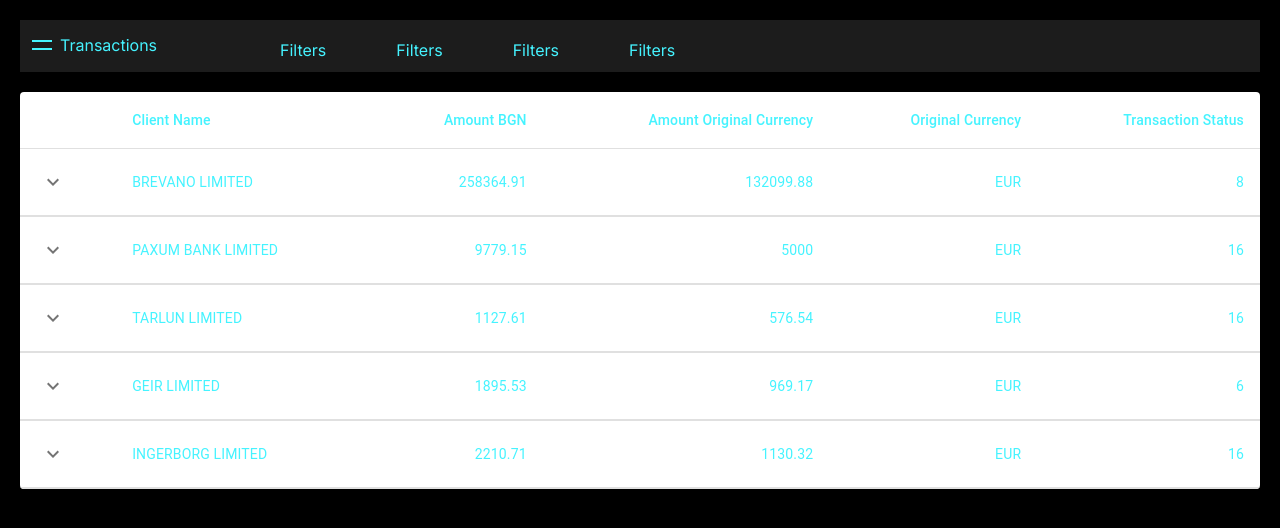
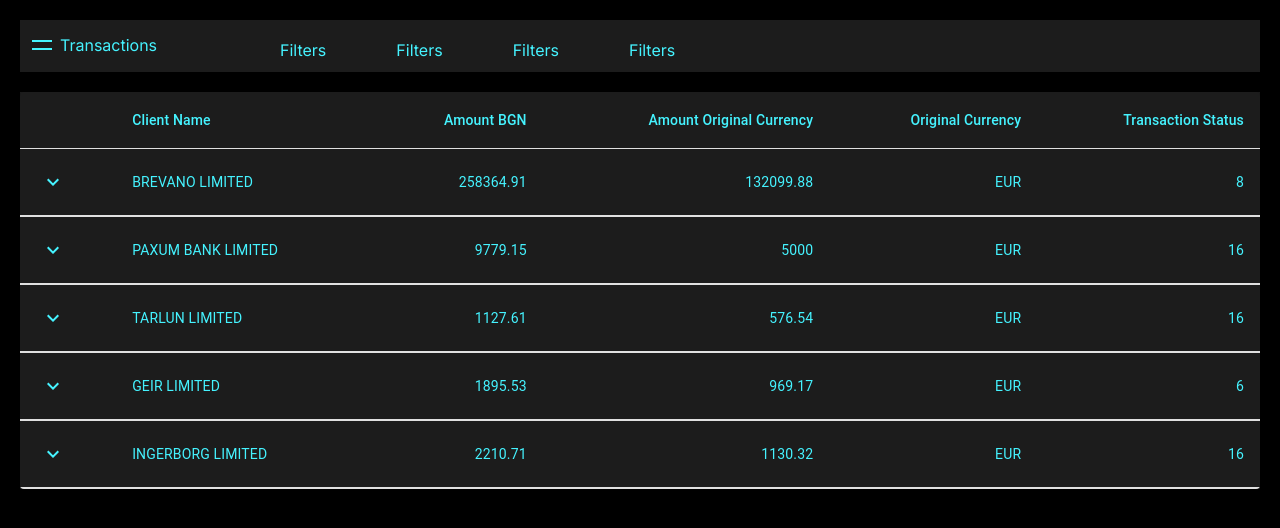
Before and after one commit to spas4o/ryvyl, a Next.js app: page /dashboard in a window 1280 px wide. Shown: the top 528 px of the page. Built offline with nearby package versions, Linux system fonts and the light colour scheme.

Commit message:
style updates

```diff
--- a/app/components/Transactions/style.css
+++ b/app/components/Transactions/style.css
@@ -1,17 +1,28 @@
 
 .tableHolder {
   margin: 20px;
+  background: #1c1c1c;
+}
+
+.MuiPaper-root, .MuiPaper-elevation, .MuiPaper-rounded, .MuiPaper-elevation1, .MuiTableContainer-root,
+.css-11xur9t-MuiPaper-root-MuiTableContainer-root {
+  background-color: #1c1c1c!important;
 }
 
 .css-11xur9t-MuiPaper-root-MuiTableContainer-root {
   background-color: #1c1c1c;
-  color: #fff;
+  /* color: #fff; */
+  color: #45f3ff;
 }
 
 .css-11xur9t-MuiPaper-root-MuiTableContainer-root th, .css-11xur9t-MuiPaper-root-MuiTableContainer-root td {
   color: #45f3ff;
 }
 
-.css-1ex1afd-MuiTableCell-root {
+.css-1ex1afd-MuiTableCell-root, .css-1ygcj2i-MuiTableCell-root {
   border-bottom: 1px solid #45f3ff;
 }
+
+.css-i4bv87-MuiSvgIcon-root {
+  color: #45f3ff;
+}
```
